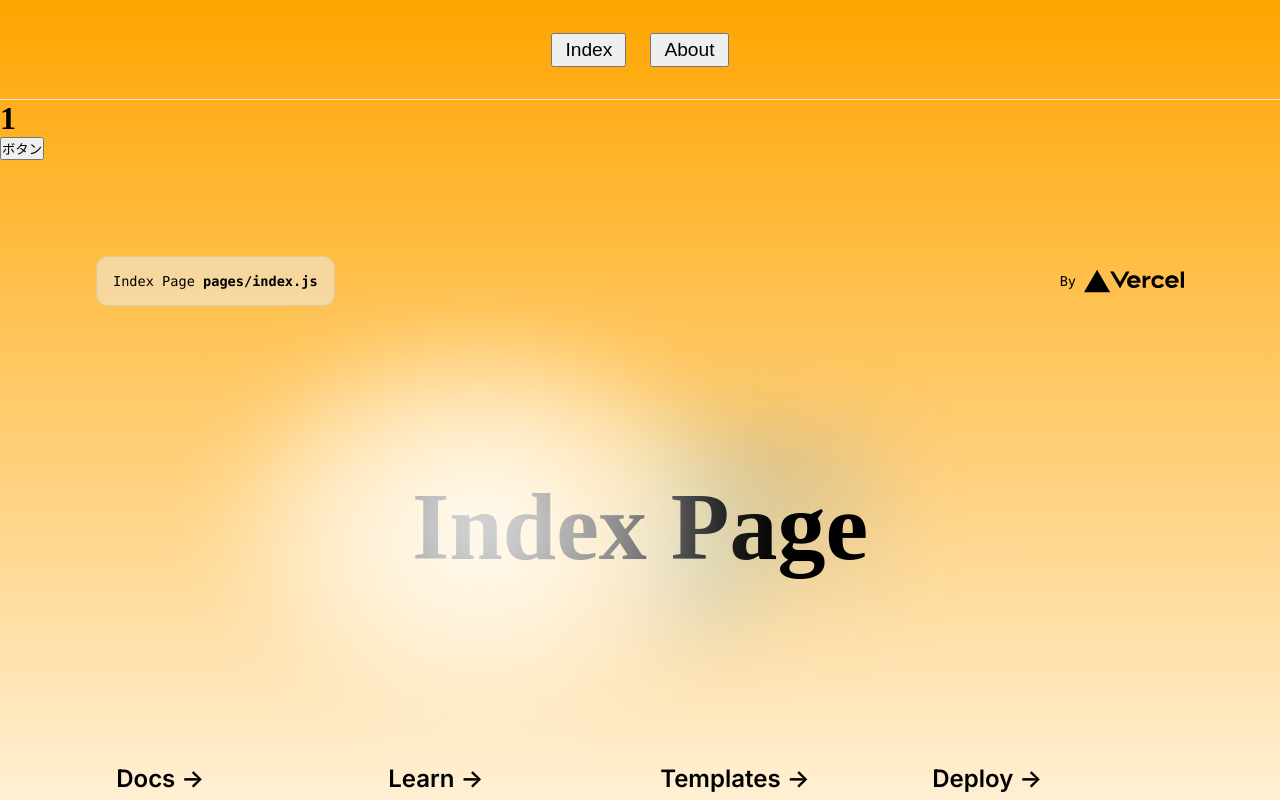
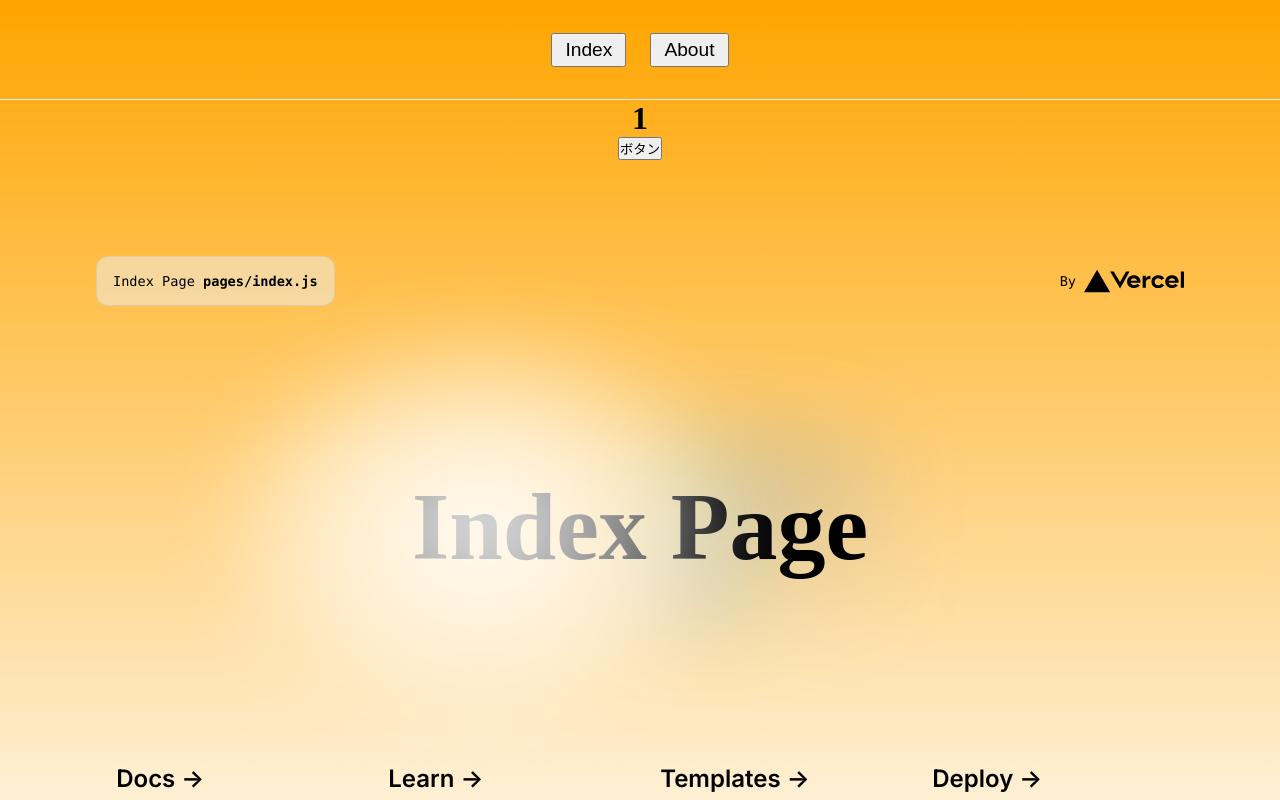
Before and after one commit to Kai-Itakura/study-react, a Next.js app: page / in a window 1280 px wide. Shown: the top 800 px of the page. Built offline with nearby package versions, Linux system fonts and the light colour scheme.

Commit message:
💄 buttonとh1をセンターに配置

```diff
--- a/src/pages/index.jsx
+++ b/src/pages/index.jsx
@@ -29,8 +29,10 @@ export default function Home() {
 
       <Header />
 
-      <h1>{count}</h1>
-      <button onClick={handleClick}>ボタン</button>
+      <div className={styles.container}>
+        <h1>{count}</h1>
+        <button onClick={handleClick}>ボタン</button>
+      </div>
 
       <main className={styles.main}>
         <Headline page='index'>
--- a/src/styles/Home.module.css
+++ b/src/styles/Home.module.css
@@ -29,3 +29,7 @@
     transform: rotate(0deg);
   }
 }
+
+.container {
+  text-align: center;
+}
```
